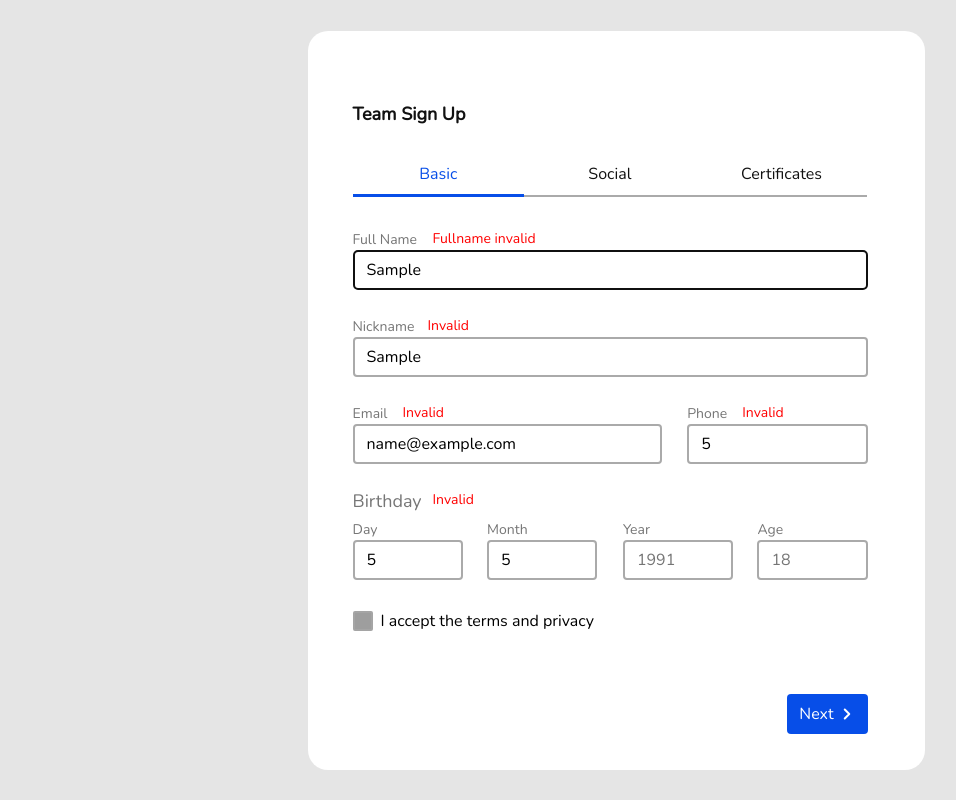
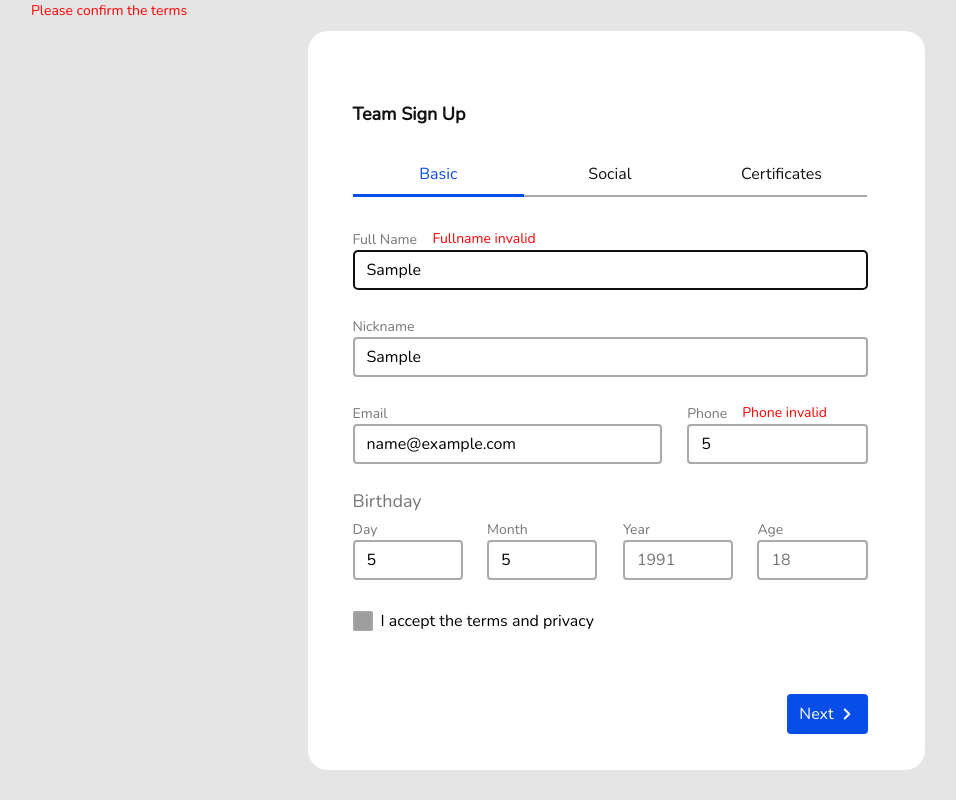
Before and after one commit to RafaelBrandaoBastos/WebsiteSquadBlue, a React (Vite) app: page / in a window 1280 px wide. Both pictures are taken after typing "Sample", "Sample", "name@example.com", "5", "5", "5" into the empty fields and a click on the button "Next". Shown: the whole page, without its empty margins (24-980 px from the left). Built offline with nearby package versions, Linux system fonts and the light colour scheme; grey boxes are pictures that could not be loaded.

Commit message:
Feat: Added validation

```diff
--- a/src/components/containers/FormBasic/Form.jsx
+++ b/src/components/containers/FormBasic/Form.jsx
@@ -30,7 +30,7 @@ const schema = yup
     .object({
         name: yup
             .string()
-            .required('Please enter your name')
+            .required('Please enter your Name')
             .matches(/^[\w]+(?:\s[\w]+)+$/, 'Fullname invalid'),
         nickname: yup.string().matches(),
         email: yup
@@ -40,19 +40,38 @@ const schema = yup
                 /^[a-z0-9._-]+(?:\.[a-z0-9._-]+)*@(?:[a-z0-9](?:[a-z-]*[a-z])?.)+[a-z](?:[a-z]*[a-z]){1,}?$/,
                 'Email invalid',
             ),
-        password: yup
-            .string()
-            .matches(/^[0-9]{6,9}$/, 'Password invalid')
-            .required('Password invalid'),
         phone: yup
             .string()
-            .matches(/^([(][0-9]{2}[)]) ([0-9]{5})-([0-9]{4})/, 'Phone invalid')
-            .required(),
-        day: yup.number(),
-        month: yup.number(),
-        year: yup.number(),
-        age: yup.number(),
-        checkbox: yup.boolean().isTrue('You must agree with terms'),
+            .optional()
+            .matches(
+                /^([(][0-9]{2}[)]) ([0-9]{5})-([0-9]{4})/,
+                'Phone invalid',
+            ),
+        day: yup
+            .number()
+            .positive()
+            .integer()
+            .required('Please enter your age')
+            .typeError('Please enter your age'),
+        month: yup
+            .number()
+            .positive()
+            .integer()
+            .required('Please enter your age')
+            .typeError('Please enter your age'),
+        year: yup
+            .number()
+            .positive()
+            .integer()
+            .required('Please enter your age')
+            .typeError('Please enter your age'),
+        age: yup
+            .number()
+            .positive()
+            .integer()
+            .required('Please enter your age')
+            .typeError('Please enter your age'),
+        checkbox: yup.boolean().isTrue('Please confirm the terms'),
     })
     .required();
 
@@ -96,7 +115,11 @@ const FormBasic = () => {
                     placeholder='Juanito'
                     {...{register: register('nickname')}}
                 />
-                <ErrorMessage style={{left: '75px'}}>Invalid</ErrorMessage>
+                {errors.nickname && (
+                    <ErrorMessage style={{left: '75px'}}>
+                        {errors.nickname?.message}
+                    </ErrorMessage>
+                )}
             </ContainerNickname>
 
             <ContainerEmailPhone>
@@ -108,7 +131,11 @@ const FormBasic = () => {
                         placeholder='foo@bar.com'
                         {...{register: register('email')}}
                     />
-                    <ErrorMessage style={{left: '50px'}}>Invalid</ErrorMessage>
+                    {errors.email && (
+                        <ErrorMessage style={{left: '50px'}}>
+                            {errors.email?.message}
+                        </ErrorMessage>
+                    )}
                 </ContainerEmail>
                 <ContainerPhone>
                     <Input
@@ -118,13 +145,21 @@ const FormBasic = () => {
                         placeholder='(83 0000-0000)'
                         {...{register: register('phone')}}
                     />
-                    <ErrorMessage style={{left: '55px'}}>Invalid</ErrorMessage>
+                    {errors.phone && (
+                        <ErrorMessage style={{left: '55px'}}>
+                            {errors.phone?.message}
+                        </ErrorMessage>
+                    )}
                 </ContainerPhone>
             </ContainerEmailPhone>
 
             <ContainerBirthday>
                 <Label>Birthday</Label>
-                <ErrorMessage style={{left: '80px'}}>Invalid</ErrorMessage>
+                {errors.day && (
+                    <ErrorMessage style={{left: '80px'}}>
+                        {errors.day?.message}
+                    </ErrorMessage>
+                )}
                 <DayMonth>
                     <ContainerDay>
                         <Input
@@ -167,6 +202,11 @@ const FormBasic = () => {
                 </YearAge>
             </ContainerBirthday>
             <Checkbox {...{register: register('checkbox')}} />
+            {errors.checkbox && (
+                <ErrorMessage style={{left: '55px'}}>
+                    {errors.checkbox?.message}
+                </ErrorMessage>
+            )}
             <ContainerButton>
                 <Button name='Next' type='submit' />
             </ContainerButton>
```
